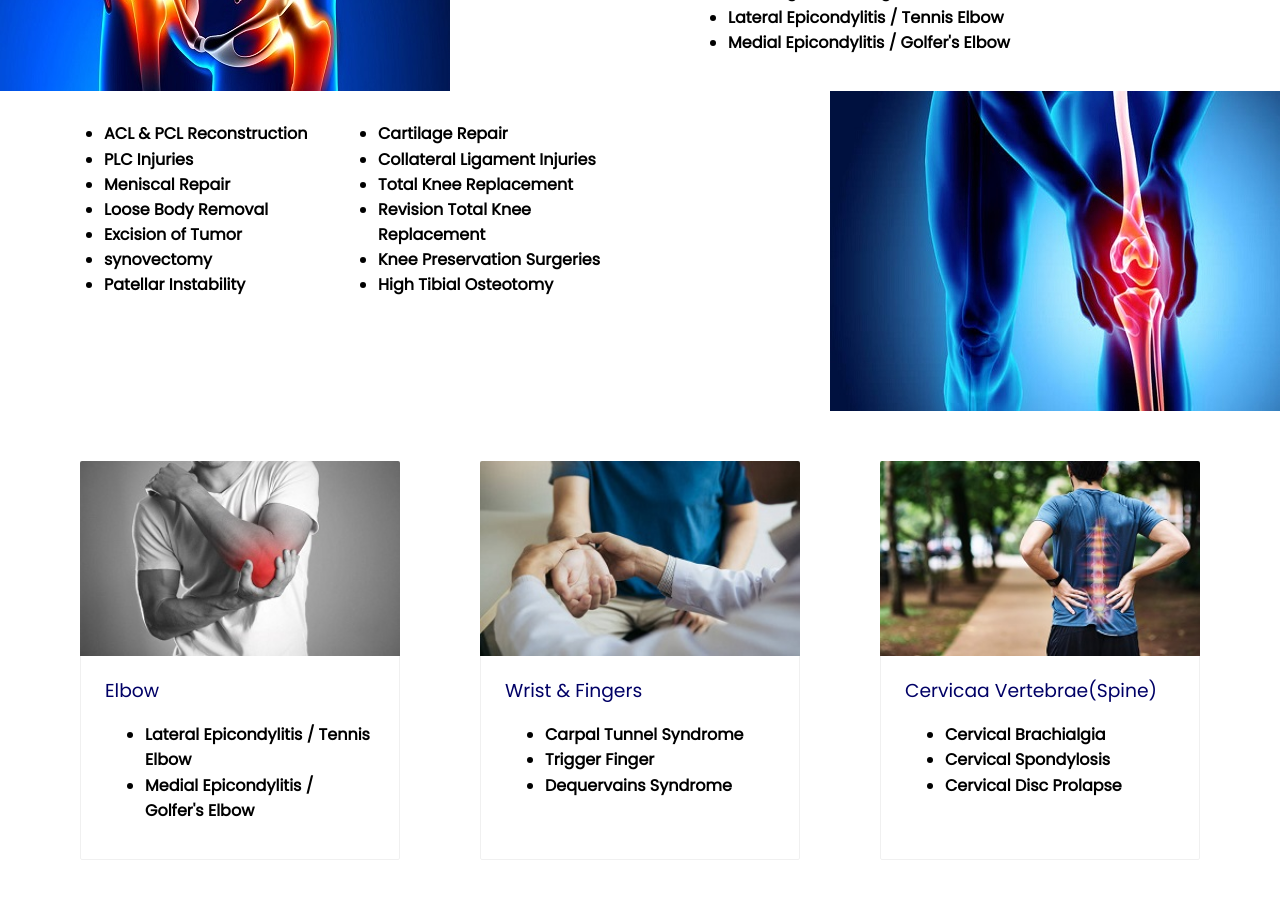
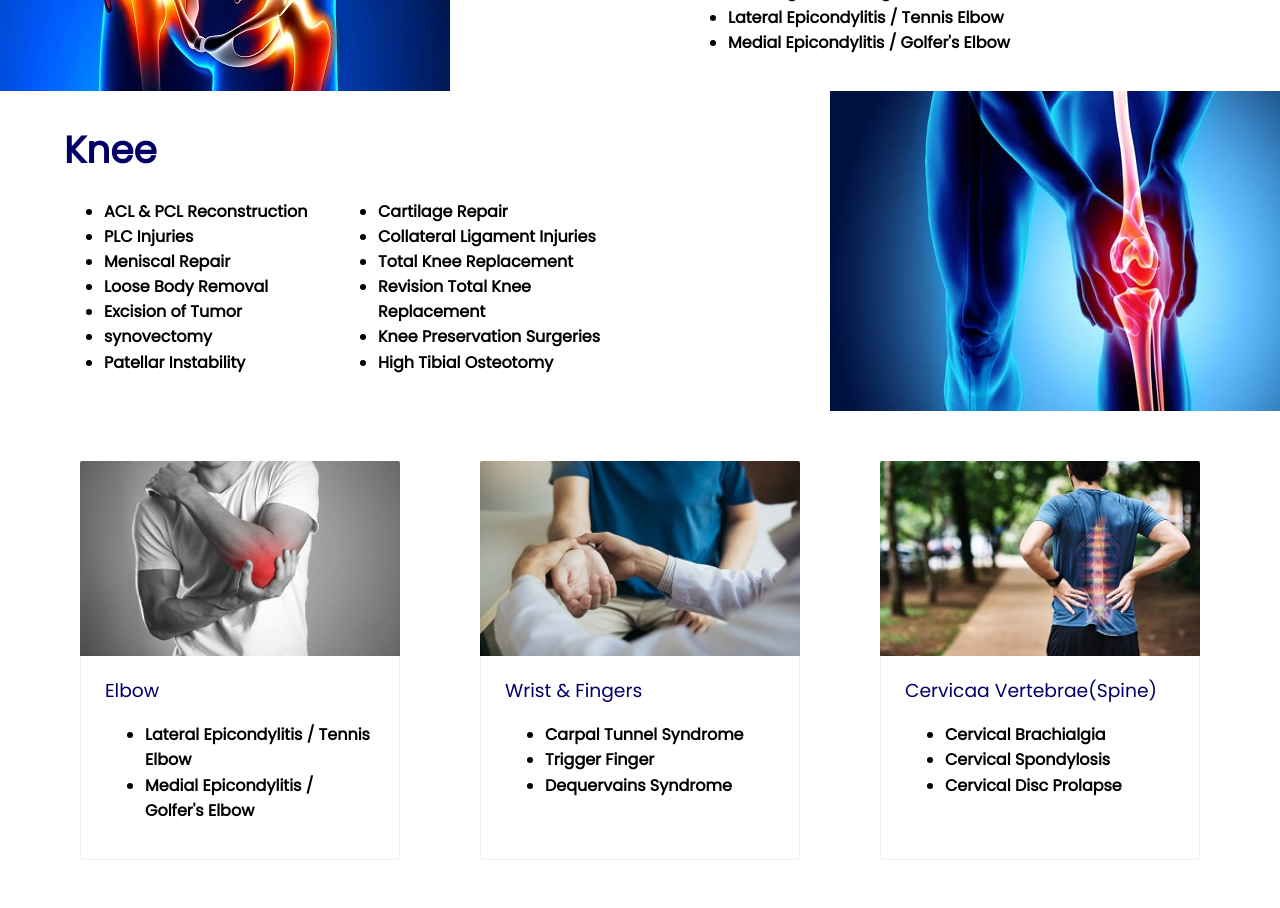
Before and after one commit to Sreejith42/SMOC, a React (Create React App) app in the folder smoc-web-app/: page / in a window 1280 px wide. Shown: the part 920-1828 px from the top of the page. Built offline with nearby package versions, Linux system fonts and the light colour scheme.

Commit message:
added heading knee

```diff
--- a/smoc-web-app/src/content/Home/HomeComponent.jsx
+++ b/smoc-web-app/src/content/Home/HomeComponent.jsx
@@ -87,6 +87,7 @@ const HomeComponent = () => {
         </div>
         <div className="home-section-three">
           <div className="home-section-items">
+            <h2>Knee</h2>
             <div className="home-section-content-details">
               <ul>
                 <li>ACL & PCL Reconstruction</li>
```
